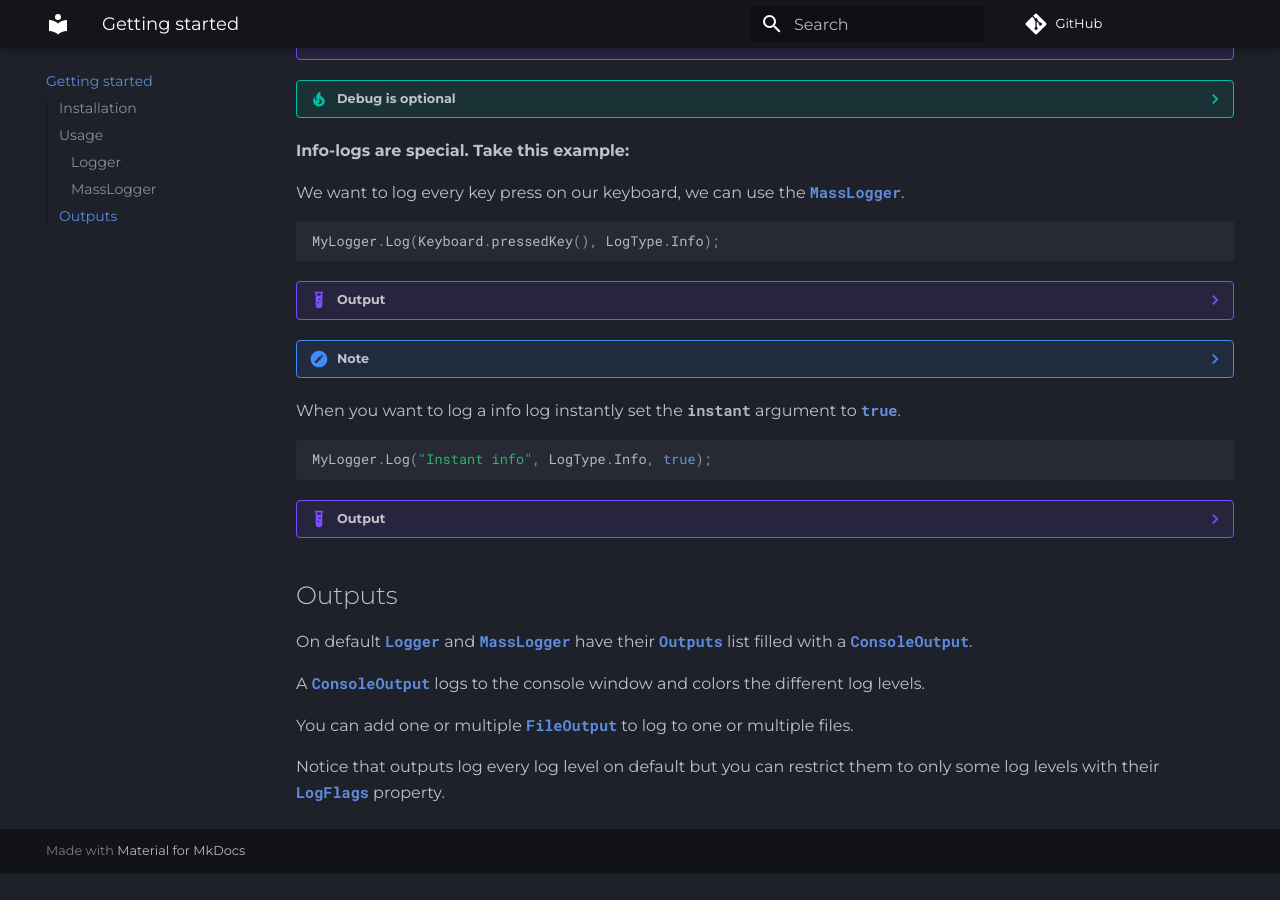
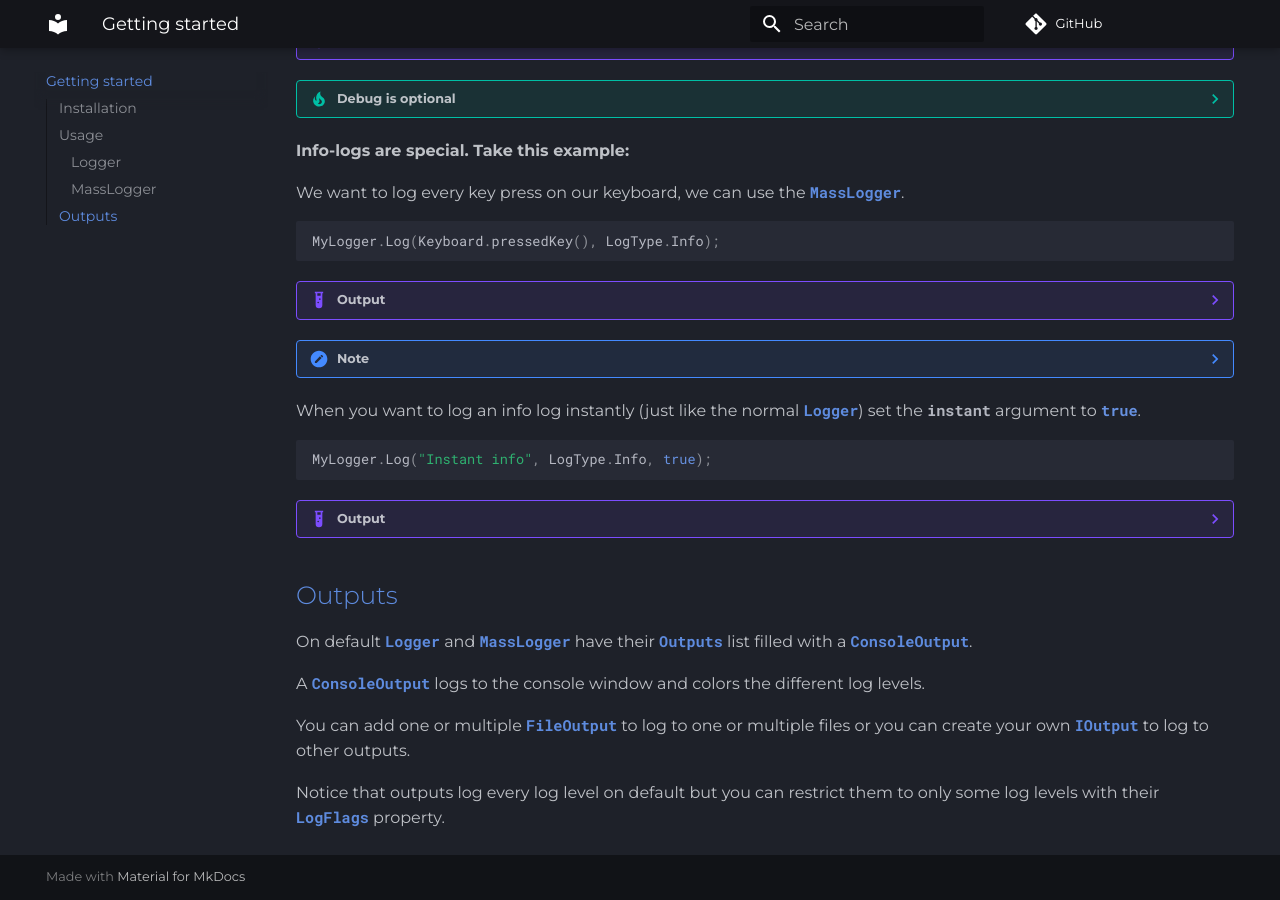
Before and after one commit to habetuz/SharpLog, an MkDocs documentation site: the page built from docs/Getting started.md, in a window 1280 px wide and 900 px high, scrolled down 1480 px. Built offline with MkDocs 1.6.1 and Material for MkDocs 9.7.7, drawn with Linux system fonts in a browser that asks for light colours; comment, search, counter and statistics services are not loaded; before the commit the page ends 2354 px from its top, so only the background shows below that.

Commit message:
Improve documentation

````diff
--- a/docs/Getting started.md
+++ b/docs/Getting started.md
@@ -97,9 +97,9 @@ MyLogger.Log(Keyboard.pressedKey(), LogType.Info);
     | 36x LControlKey
     ```
 ??? note
-    Note that `#!c# InfoLogText` was set to `Keyboard inputs:` in the constructor.
+    Note that `#!c# InfoLogText` was set to `#!c# "Keyboard inputs:"` in the constructor.
 
-When you want to log a info log instantly set the `instant` argument to `#!c# true`.
+When you want to log an info log instantly (just like the normal [`Logger`](Logger.md)) set the `instant` argument to `#!c# true`.
 ```c#
 MyLogger.Log("Instant info", LogType.Info, true);
 ```
@@ -108,11 +108,11 @@ MyLogger.Log("Instant info", LogType.Info, true);
     [04-07-2021 | 12:53:34.372] [Info] [MassTest]: Instant info
     ```
 
-## Outputs
+## [Outputs](IOutput.md)
 On default [`Logger`](Logger.md) and [`MassLogger`](MassLogger.md) have their [`Outputs`](Logger.md#outputs) list filled with a [`ConsoleOutput`](ConsoleOutput.md).
 
 A [`ConsoleOutput`](ConsoleOutput.md) logs to the console window and colors the different log levels.
 
-You can add one or multiple [`FileOutput`](FileOutput.md) to log to one or multiple files.
+You can add one or multiple [`FileOutput`](FileOutput.md) to log to one or multiple files or you can create your own [`IOutput`](IOutput.md) to log to other outputs.
 
 Notice that outputs log every log level on default but you can restrict them to only some log levels with their [`LogFlags`](IOutput.md#logflags) property.
````
